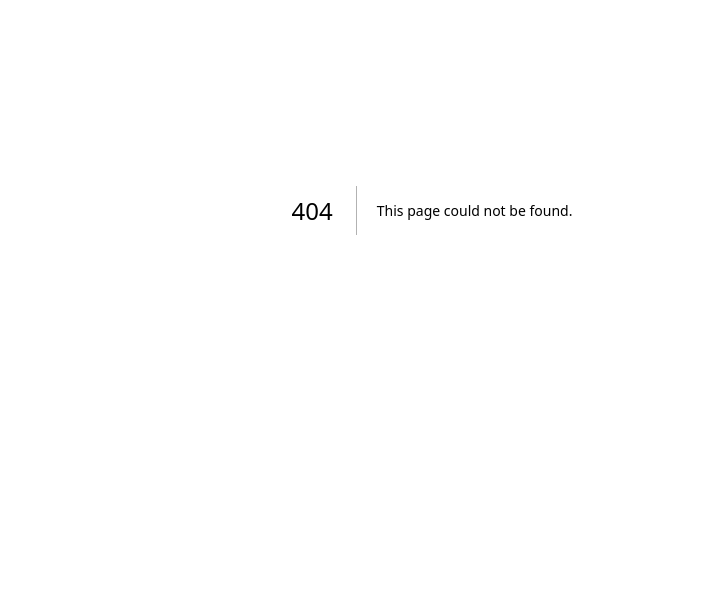
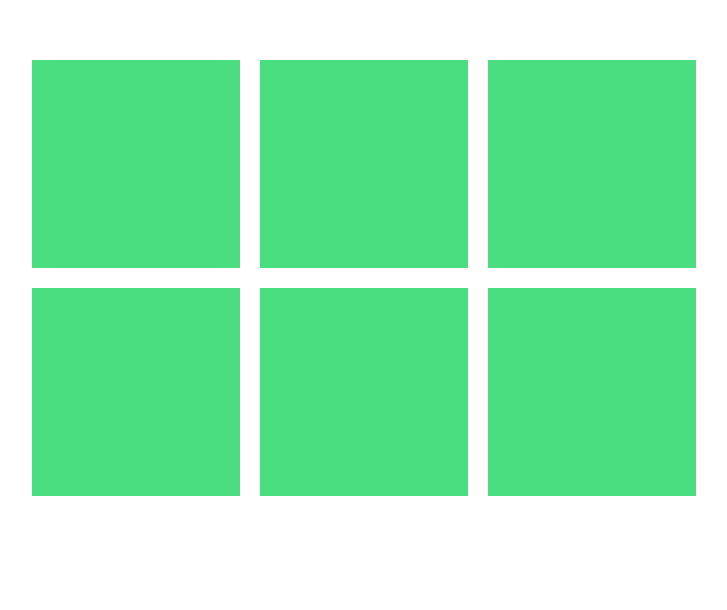
Before and after one commit to ryuta09/nextjs-testing-environment, a Next.js app: page /gsap/stagger in a window 1280 px wide. Before the commit this address had no page. Shown: the part 190-800 px from the top of the page, without its empty margins (208-935 px from the left). Built offline with nearby package versions, Linux system fonts and the light colour scheme.

Commit message:
GSAPのstaggerを試用

```diff
--- a/app/gsap/page.tsx
+++ b/app/gsap/page.tsx
@@ -29,7 +29,7 @@ export default function gsapPractice() {
           <div className="box w-[400px] h-[400px] bg-lightblue"></div>
         </div>
         <div className="page page2  w-full m-0 h-screen flex items-center justify-center bg-blue-500">
-          <h1 className="ml-[90%] text-[40vw] whitespace-nowrap">Code Tips</h1>
+          <h1 className="ml-[95%] text-[40vw] whitespace-nowrap">Code Tips</h1>
         </div>
         <div className="page page3 bg-black w-full h-screen flex items-center justify-center">
           {" "}
--- /dev/null
+++ b/app/gsap/stagger/page.tsx
@@ -0,0 +1,51 @@
+'use client'
+import { gsap } from "gsap";
+import { useGSAP } from "@gsap/react"
+import { useRef } from "react"
+
+export default function stagger() {
+  const staggerRef = useRef(null)
+  useGSAP(() => {
+    gsap.to(".box", {
+      y: -50,
+      autoAlpha: 1,
+      stagger: {
+        each: 0.2,  // 各要素のアニメーション時間
+        amount: 1, // 全体のアニメーション時間
+        ease: "power1", // アニメーションのイージング
+        // from: "start", // どこから開始するか start end cneter edges 数値で指定のインデックスから
+        // grid: [2, 3],
+        // axis: "y"
+      },
+    });
+
+    gsap.to('.box-keyframes', {
+      keyframes: [
+        {
+          y: 0,
+          x: 0,
+        },
+        {
+          y: 100,
+          x: 100,
+          duration: 1,
+        }
+      ]
+    })
+  })
+  return (
+    <>
+      <ul className="max-w-[800px] mx-auto mt-[300px] gap-5 w-full flex flex-wrap">
+        <li className="box opacity-0 invisible w-52 h-52 bg-green-400"></li>
+        <li className="box opacity-0 invisible w-52 h-52 bg-green-400"></li>
+        <li className="box opacity-0 invisible w-52 h-52 bg-green-400"></li>
+        <li className="box opacity-0 invisible w-52 h-52 bg-green-400"></li>
+        <li className="box opacity-0 invisible w-52 h-52 bg-green-400"></li>
+        <li className="box opacity-0 invisible w-52 h-52 bg-green-400"></li>
+      </ul>
+
+      <div className="box-keyframes w-52 h-52 bg-slate-600"></div>
+    </>
+
+  )
+}
```
